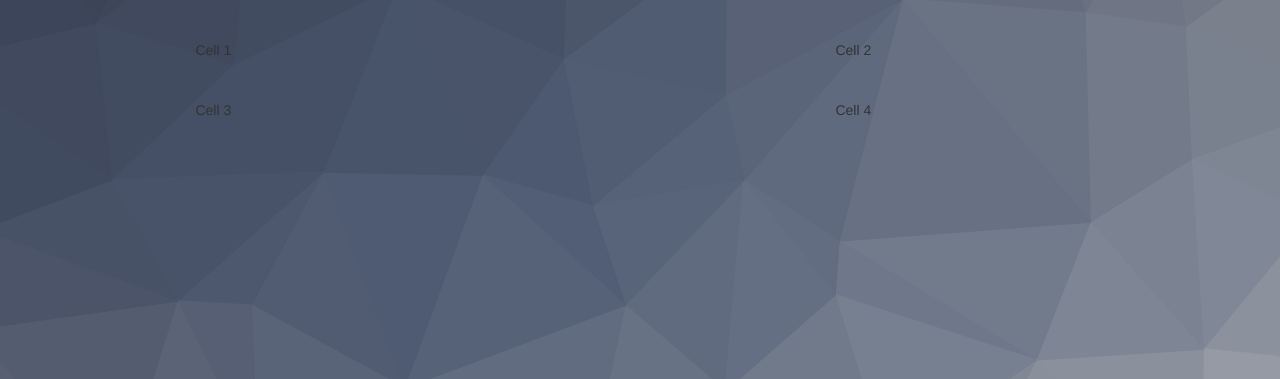
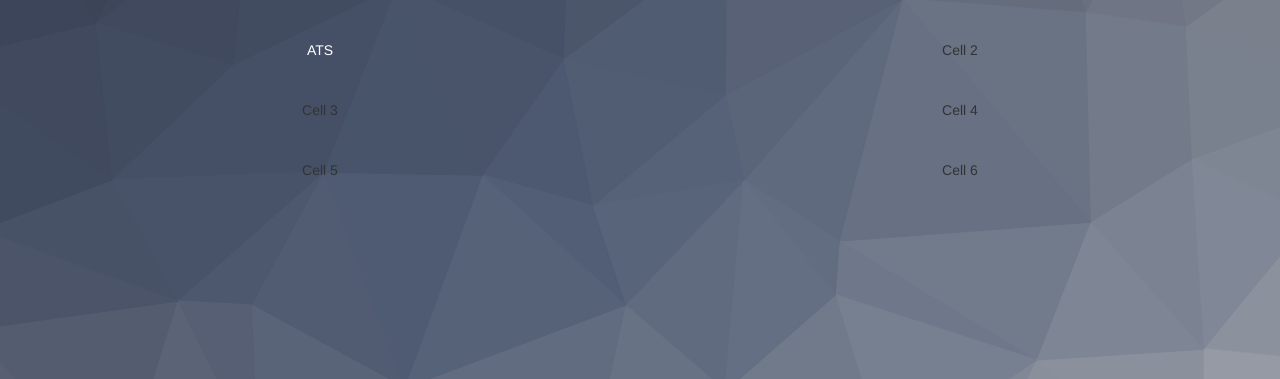
Before and after one commit to ronaldroy13/ATS-2.0, a Flask app: page / in a window 1280 px wide. Shown: the part 50-429 px from the top of the page. Run offline with Flask 2, Linux system fonts and the light colour scheme; some libraries are stand-ins or nearby versions.

Commit message:
fixed some styling issues xy

```diff
--- a/static/grid.css
+++ b/static/grid.css
@@ -1,7 +1,7 @@
 .grid {
 	display: grid;
-	grid-template-columns: 1fr 2fr;
-	grid-template-rows: 1fr 3fr 2fr;
+	grid-template-columns: 1fr 1fr;
+	grid-template-rows: 1fr 1fr 1fr;
 	margin: 0px;
 }
 
--- a/static/navbar.js
+++ b/static/navbar.js
@@ -1,6 +1,6 @@
 document.getElementById("navMenu").innerHTML =
 '<div class ="navbar">'+
-'<a href="/"> <div> <p> Home </p> </div> </a>'+
+'<a href="/"> <div> Home </div> </a>'+
 '<a href="calculator"> <div> Calculator </div> </a>' +
 '<a href="data"> <div> Data </div> </a>' +
 '</div>';
--- a/static/style.css
+++ b/static/style.css
@@ -34,6 +34,7 @@ body {
 }
 
 .navbar div {
+	grid-column-start: 1;
 	height: 100%;
 	border-right: 2px solid rgba(255,255,255,.2);
 	padding-top: 1vw;
@@ -48,6 +49,11 @@ body {
 	transition: ease 0.3s;
 }
 
+.navbar div:active {
+	background-color: rgba(255,255,255,.1);
+	transition: ease 0.3s;
+}
+
 a:link {
 	text-decoration: none;
 }
@@ -57,6 +63,10 @@ a:active {
 }
 
 /*Make navbar be left aligned
-make the dividing bars go all the way down
-make whole button either darken or lighten on hover
-make button be different for active page*/
+make button be lighter color for active page*/
+
+.ATS {
+	color: white;
+	/*font-size: 10em;*/
+
+}
--- a/templates/data.html
+++ b/templates/data.html
@@ -13,7 +13,7 @@
 		<!-- NAVIGATION BAR -->
 		<nav id="navMenu"></nav>
 		<script src="{{url_for('static', filename='navbar.js')}}"></script>
-		<div class = grid>
+		<div class = "grid">
 			<div>
 				Cell 1
 			</div>
--- a/templates/main.html
+++ b/templates/main.html
@@ -15,8 +15,8 @@
 		<script src="{{url_for('static', filename='navbar.js')}}"></script>
 
 		<div class = grid>
-			<div>
-				Cell 1
+			<div class = "ATS">
+				ATS
 			</div>
 			<div>
 				Cell 2
@@ -27,6 +27,12 @@
 			<div>
 				Cell 4
 			</div>
+			<div>
+				Cell 5
+			</div>
+			<div>
+				Cell 6
+			</div>
 		</div>
 	</body>
 </html>
```
